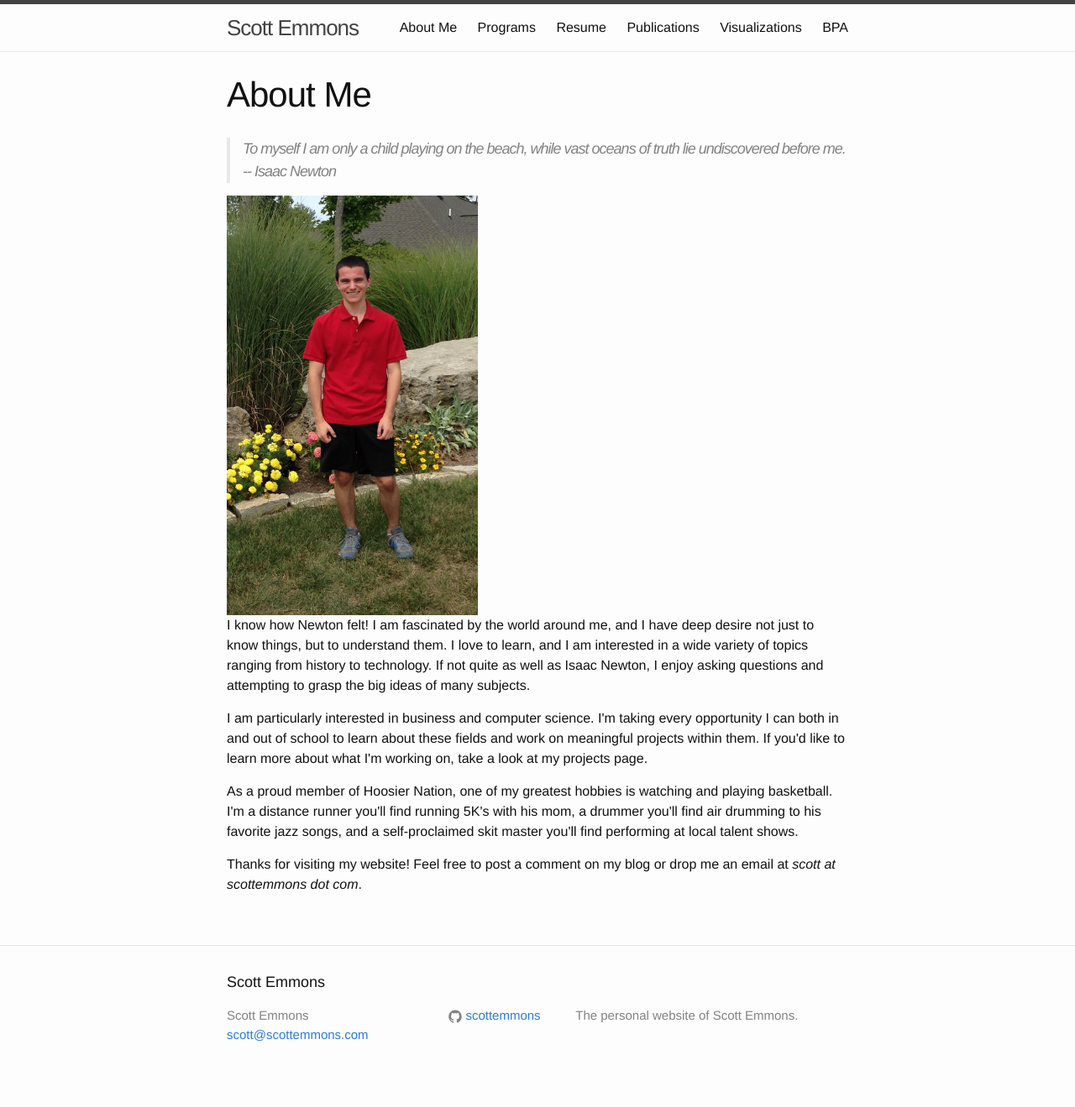
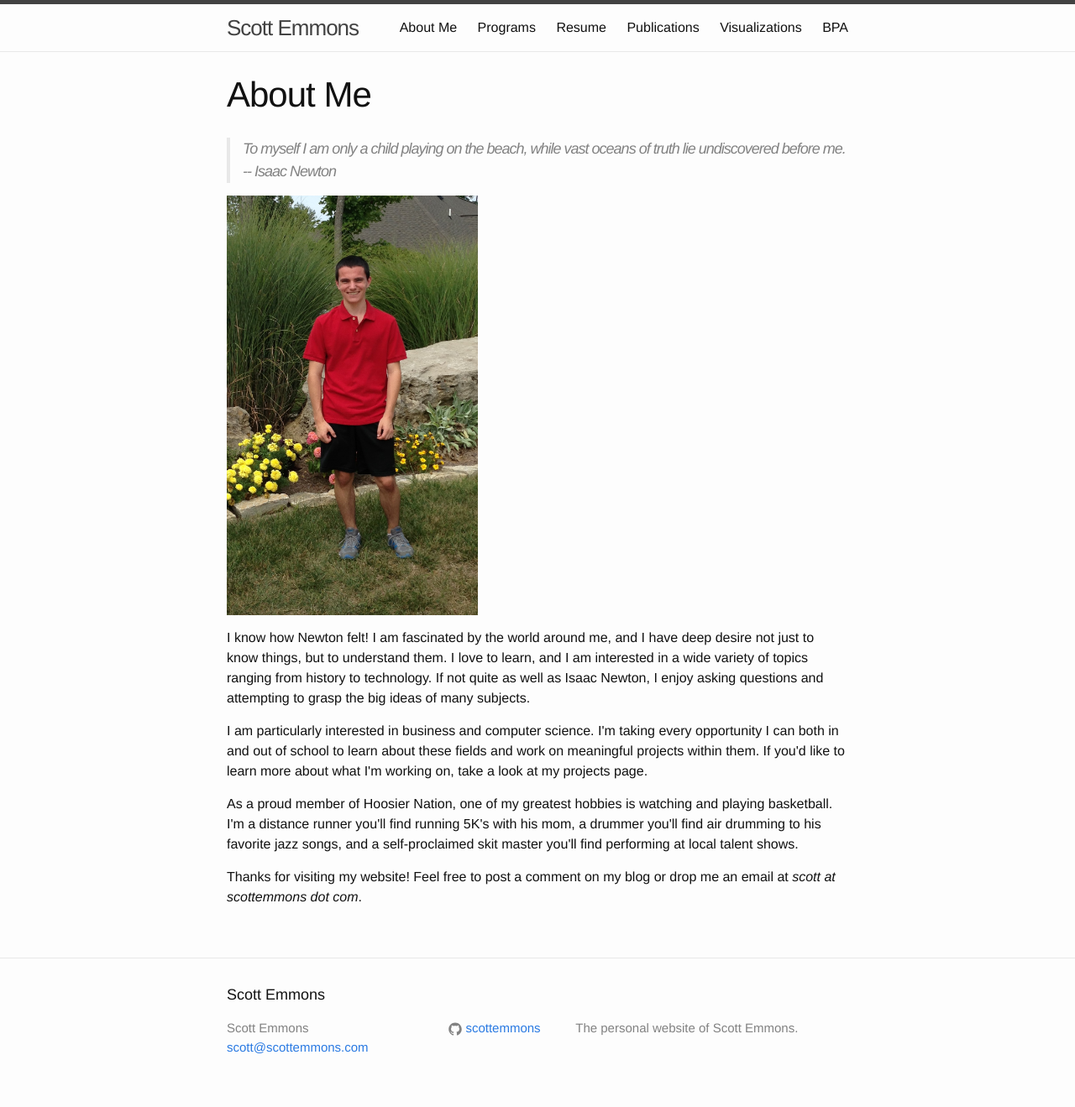
Before and after one commit to scottemmons/scottemmons.github.io, a Jekyll site: the page built from index.html, in a window 1280 px wide. Shown: the whole page at 84% size. Built offline with Jekyll 4.4.1, drawn with Linux system fonts in a browser that asks for light colours.

```diff
--- a/index.html
+++ b/index.html
@@ -12,7 +12,7 @@
 
     <p><blockquote>To myself I am only a child playing on the beach, while vast oceans of truth lie undiscovered before me. -- Isaac Newton</blockquote></p>
 
-    <img src="/assets/About-Me-Picture.jpg" alt="A Picture of Me" style="max-height: 500px;"/>
+    <p><img src="/assets/About-Me-Picture.jpg" alt="A Picture of Me" style="max-height: 500px;"/></p>
 
     <p>I know how Newton felt! I am fascinated by the world around me, and I have deep desire not just to know things, but to understand them. I love to learn, and I am interested in a wide variety of topics ranging from history to technology. If not quite as well as Isaac Newton, I enjoy asking questions and attempting to grasp the big ideas of many subjects.</p>
 
```
